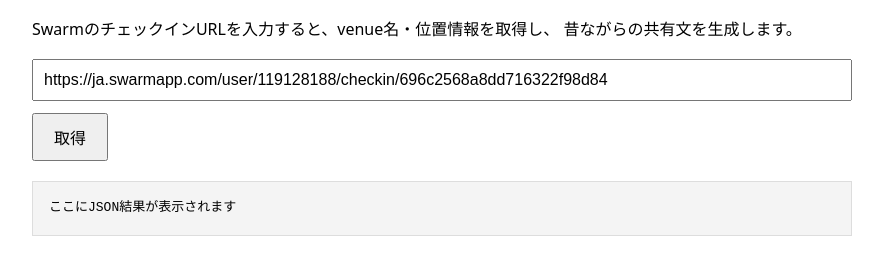
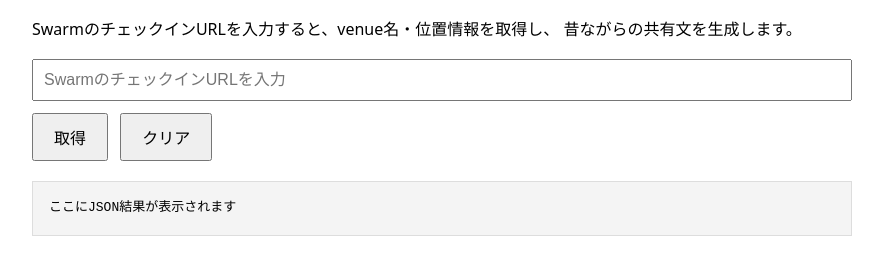
Before and after one commit to hamanasu12/swarm-generator, a website: page public/index.html in a window 1280 px wide. Shown: the part 81-356 px from the top of the page, without its empty margins (198-1081 px from the left). Drawn offline with Linux system fonts and the light colour scheme.

Commit message:
add clear button

```diff
--- a/public/index.html
+++ b/public/index.html
@@ -20,6 +20,7 @@
 
     button {
       margin-top: 12px;
+      margin-right: 8px;
       padding: 10px 20px;
       font-size: 16px;
       cursor: pointer;
@@ -71,11 +72,12 @@
 
   <input
     id="url"
-    value="https://ja.swarmapp.com/user/119128188/checkin/696c2568a8dd716322f98d84"
+    value=""
     placeholder="SwarmのチェックインURLを入力"
   >
 
   <button id="fetchButton" onclick="run()">取得</button>
+  <button id="clearButton" onclick="clearForm()">クリア</button>
 
   <div id="status" class="status"></div>
 
@@ -168,6 +170,21 @@
         }, 1500);
       }
     }
+
+    function clearForm() {
+      urlInput.value = "";
+
+      status.textContent = "";
+
+      shareBox.style.display = "none";
+      shareText.textContent = "";
+
+      out.textContent = "ここにJSON結果が表示されます";
+
+      copyButton.textContent = "コピー";
+
+      urlInput.focus();
+    }
   </script>
 
 </body>
```
